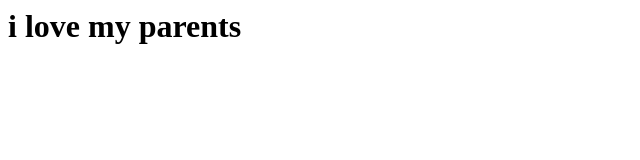
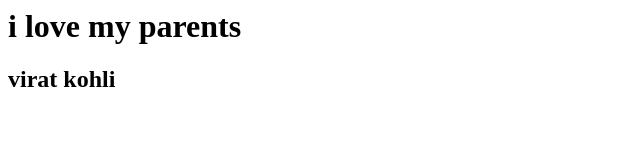
Before and after one commit to aravind-98/india, a plain HTML site: page index.html in a window 1280 px wide. Shown: the whole page, without its empty margins (0-640 px from the left). Drawn offline with Linux system fonts and the light colour scheme.

Commit message:
added index.html

```diff
--- a/index.html
+++ b/index.html
@@ -1 +1,2 @@
 <h1>i love my parents</h1>
+<h2>virat kohli</h2>
```
